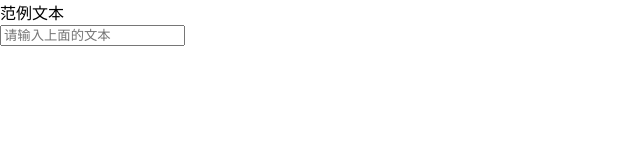
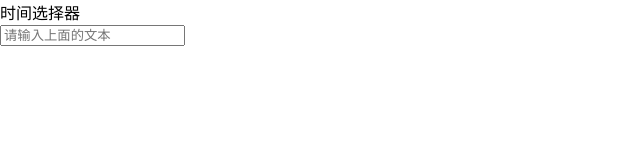
Before and after one commit to zcfan/typing-hero, a React (Create React App) app: page / in a window 1280 px wide. Shown: the top 160 px of the page, without its empty margins (0-640 px from the left). Built offline with nearby package versions, Linux system fonts and the light colour scheme.

Commit message:
随机选词

```diff
--- a/src/Sample.tsx
+++ b/src/Sample.tsx
@@ -1,5 +1,13 @@
+import words from './THUOCL_IT.json';
+
 export default function Sample() {
+  const word = randomWord()
   return (
-    <div>范例文本</div>
+    <div>{word[0]}</div>
   )
 }
+
+function randomWord() {
+  const index = Math.floor(Math.random() * words.length)
+  return words[index]
+}
```
Also changed, not shown: src/THUOCL_IT.json (renamed from words/THUOCL_IT.json), 1 other file (tests, documents, lock files or other folders).
